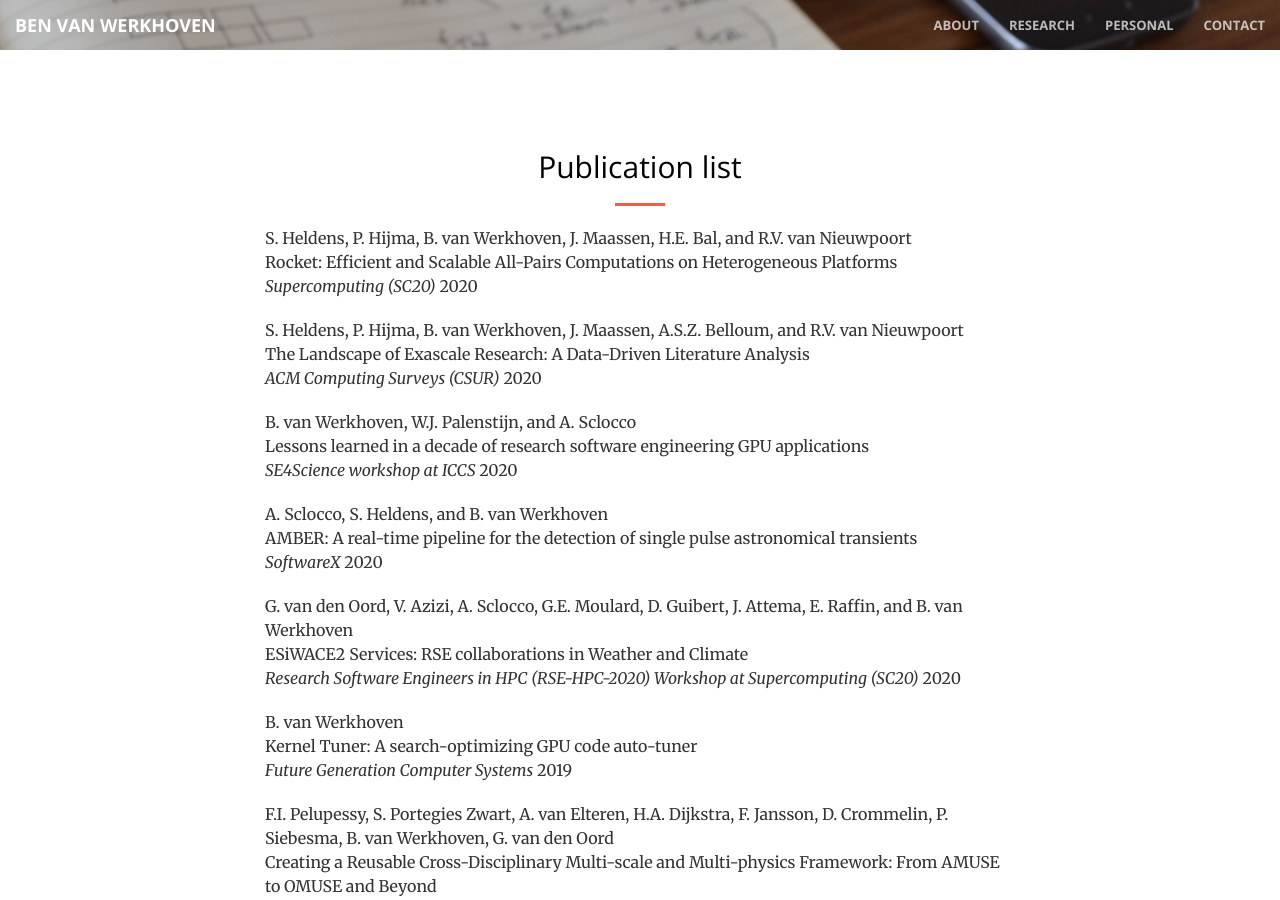
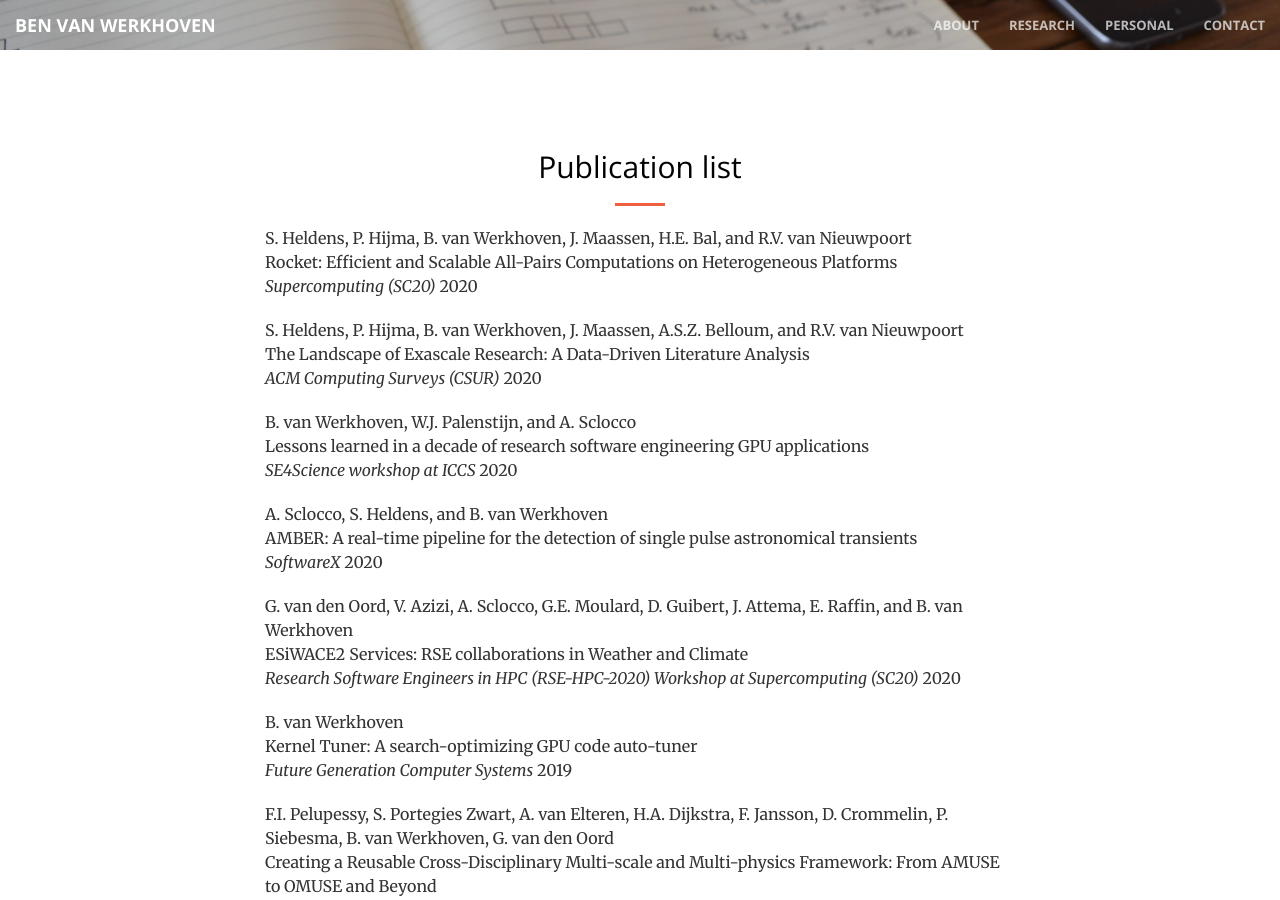
Before and after one commit to benvanwerkhoven/benvanwerkhoven.github.io, a Jekyll site: the page built from publist.html, in a window 1280 px wide and 900 px high. Built offline with Jekyll 4.4.1, drawn with Linux system fonts in a browser that asks for light colours.

Commit message:
fixing navbar on publications page

```diff
--- a/_includes/publications.html
+++ b/_includes/publications.html
@@ -1,7 +1,7 @@
 {% for col in site.collections %}
 {% if col.label == "publications" %}
 
-<div style="height:50px; width:100%; background: url(img/performance-model.jpg) no-repeat center right;"></div>
+<div style="height:50px; width:100%; background: url(img/performance-model.jpg) no-repeat center left; background-size: cover;"></div>
 
 <section id="publications">
     <div class="container">
```
